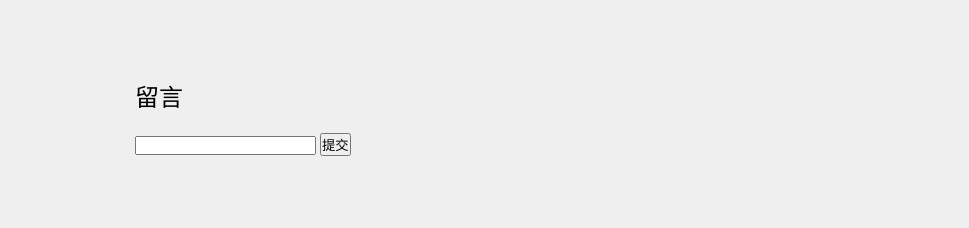
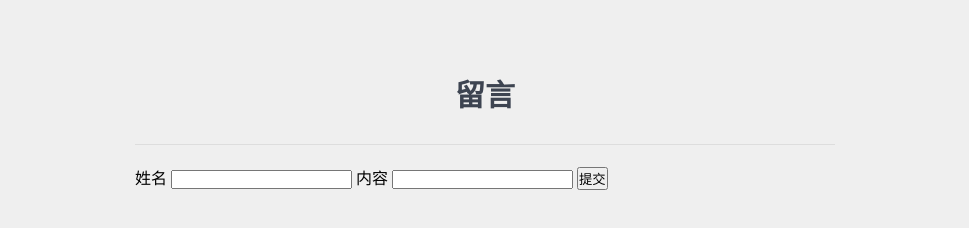
Before and after one commit to 18437956520/resume-4, a plain HTML site: page index.html in a window 1280 px wide. Shown: the part 2111-2339 px from the top of the page, without its empty margins (155-1124 px from the left). Drawn offline with nearby package versions, Linux system fonts and the light colour scheme; a script that the page names is missing.

Commit message:
留言展示

```diff
--- a/index.html
+++ b/index.html
@@ -165,10 +165,13 @@
 			</div>
 		</div>
 	</section>
-	<section>
+	<section class="message">
 		<h2>留言</h2>
 		<ol id="messageList"></ol>
 		<form id="postMessageForm">
+			<label for="">姓名</label>
+			<input type="text" name="name">
+			<label for="">内容</label>
 			<input type="text" name="content">
 			<input type="submit" value="提交">
 		</form>
--- a/js/leancloud.js
+++ b/js/leancloud.js
@@ -12,7 +12,7 @@ query.find().then(
         let array = messages.map((item) => item.attributes)
         array.forEach((item) => {
             let li = document.createElement('li')
-            li.innerText = item.content
+            li.innerText = `${item.name}: ${item.content}`
             let messageList = document.querySelector('#messageList')
             messageList.append(li)
         })
@@ -24,11 +24,13 @@ let myForm = document.querySelector('#postMessageForm')
 myForm.addEventListener('submit', function (e) {
     e.preventDefault()
     let content = myForm.querySelector('input[name=content]').value
+    let name = myForm.querySelector('input[name=name]').value
     var Message = AV.Object.extend('Message')
     var message = new Message()
     message.save({
+        'name': name,
         'content': content
-    }).then(function (onject) {
+    }).then(function (object) {
         window.location.reload()
     })
 })
--- a/style.css
+++ b/style.css
@@ -64,7 +64,7 @@ body>main .downloadbutton:hover { box-shadow: 0px 5px 20px 0px rgba(0, 0, 0, 0.5
 .selfIntroduction { max-width: 1100px; margin-left: auto; margin-right: auto; text-align: center; font-family: "仿宋"; line-height: 40px; font-size: 25px; }
 
 section.skills, section.portfolio { max-width: 1100px; margin-left: auto; margin-right: auto; }
-section.skills>h2, section.portfolio>h2 { text-align: center; color: #3d4451; font-size: 30px; line-height: 1.2; font-weight: 600; margin-top: 50px; margin-bottom: 30px; }
+section.skills>h2, section.portfolio>h2, section.message>h2 { text-align: center; color: #3d4451; font-size: 30px; line-height: 1.2; font-weight: 600; margin-top: 50px; margin-bottom: 30px; }
 section.skills>ol { background-color: white; box-shadow: 0px 1px 5px 0px rgba(0, 0, 0, 0.5); padding: 42px 50px 10px; }
 section.skills>ol>li { float: left; width: 47%; box-sizing: border-box; }
 section.skills>ol>li:nth-child(even) { float: right; }
@@ -76,11 +76,13 @@ section.skills.offset .progress{ transform: translateX(-100%); }
 section.portfolio { text-align: center; margin-bottom: 100px; }
 section.portfolio .swiper-container { width: 900px; height: 600px; box-shadow: 0px 1px 5px 0px rgba(0, 0, 0, 0.5);}
 
-section h2{
-    width: 700px;
-    margin: 20px auto;
+section form{ width: 700px; margin: 20px auto; }
+section.message>ol{
+    max-width: 700px;
+    margin: 0 auto;
+    border-top: 1px solid #DDD;
 }
-section form{
-    width: 700px;
-    margin: 20px auto;
+section.message>ol>li{
+    padding: 16px;
+    border-bottom: 1px solid #DDD;
 }
```
